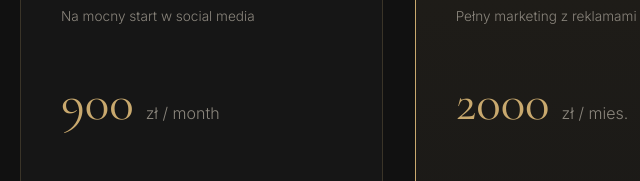
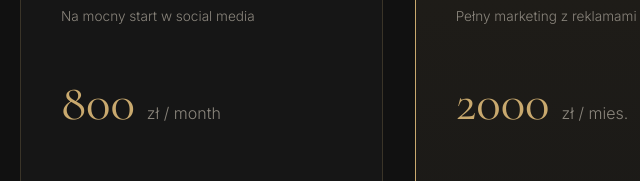
Before and after one commit to ymp9cyz85h-sys/westmont-agency-, a website: page index.html in a window 1280 px wide. Shown: the part 4604-4785 px from the top of the page, 44-684 px from the left. Drawn offline with nearby package versions, Linux system fonts and the light colour scheme.

Commit message:
Set Silver package price to 800 zł per month

```diff
--- a/index.html
+++ b/index.html
@@ -283,7 +283,7 @@ footer{border-top:1px solid var(--line);padding:3rem 0;font-size:.8rem;color:var
       <div class="plan reveal">
         <h3>Silver</h3>
         <p class="plan-desc">Na mocny start w social media</p>
-        <div class="price">900 <small>zł / month</small></div>
+        <div class="price">800 <small>zł / month</small></div>
         <ul>
           <li>12 postów miesięcznie</li>
           <li>Prowadzenie 2 profili</li>
```
